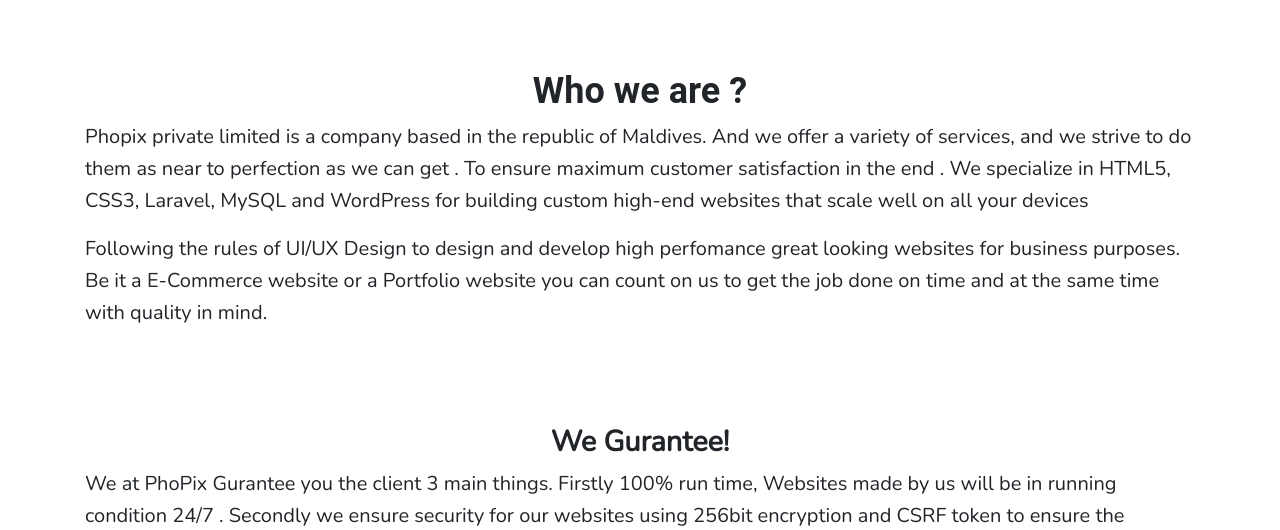
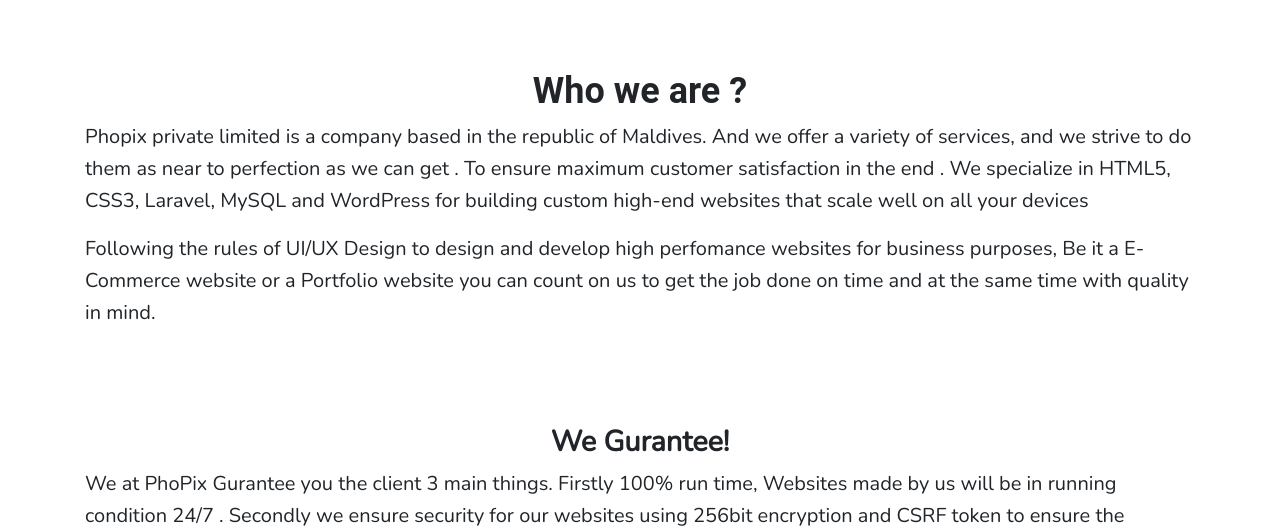
Before and after one commit to raayanfaisal/phopix, a Laravel app: page / in a window 1280 px wide. Shown: the part 744-1274 px from the top of the page. Run offline with Laravel 8, Linux system fonts and the light colour scheme; some libraries are stand-ins or nearby versions.

Commit message:
Update index.blade.php

```diff
--- a/resources/views/index.blade.php
+++ b/resources/views/index.blade.php
@@ -22,7 +22,7 @@
     <div class="container">
       <h1 class="text-center" id="wha"><b>Who we are ?</b></h1>
         <p style="font-size: 20px">Phopix private limited is a company based in the republic of Maldives. And we offer a variety of services, and we strive to do them as near to perfection as we can get . To ensure maximum customer satisfaction in the end . We specialize in HTML5, CSS3, Laravel, MySQL and WordPress for building custom high-end websites that scale well on all your devices </p>
-        <p style="font-size: 20px">Following the rules of UI/UX Design to design and develop high perfomance great looking websites for business purposes. Be it a E-Commerce website or a Portfolio website you can count on us to get the job done on time and at the same time with quality in mind.</p>
+        <p style="font-size: 20px">Following the rules of UI/UX Design to design and develop high perfomance websites for business purposes, Be it a E-Commerce website or a Portfolio website you can count on us to get the job done on time and at the same time with quality in mind.</p>
     </div>
 </section>
 <section>
```
